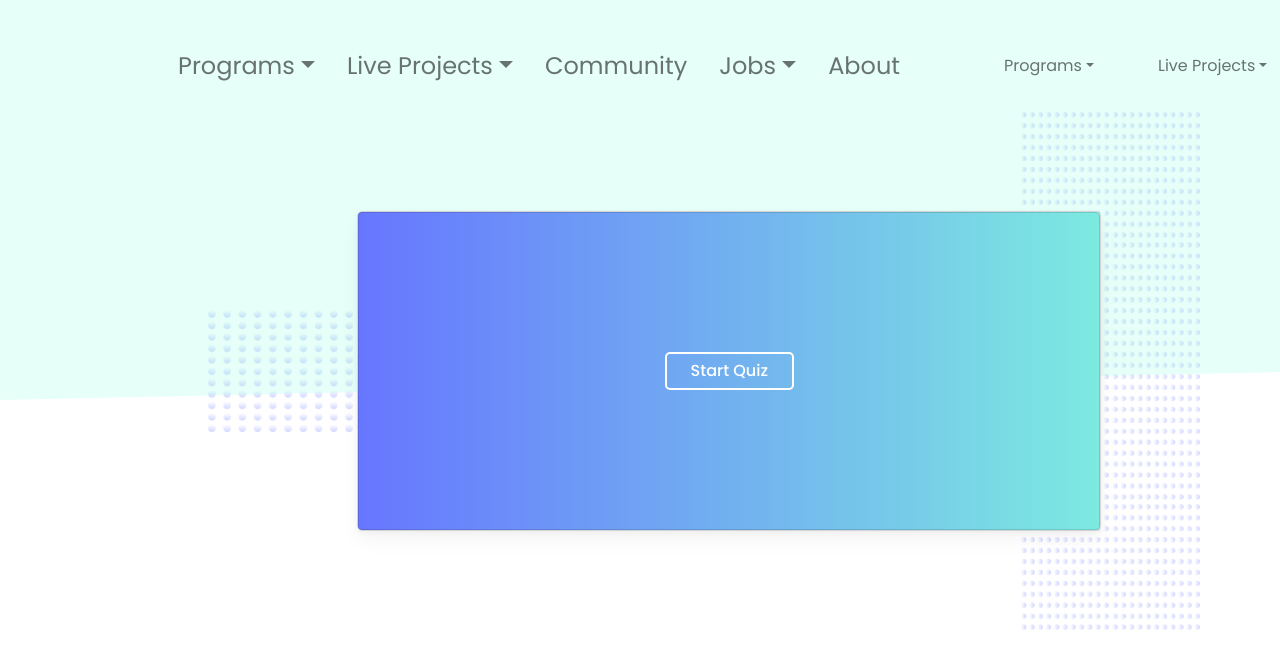
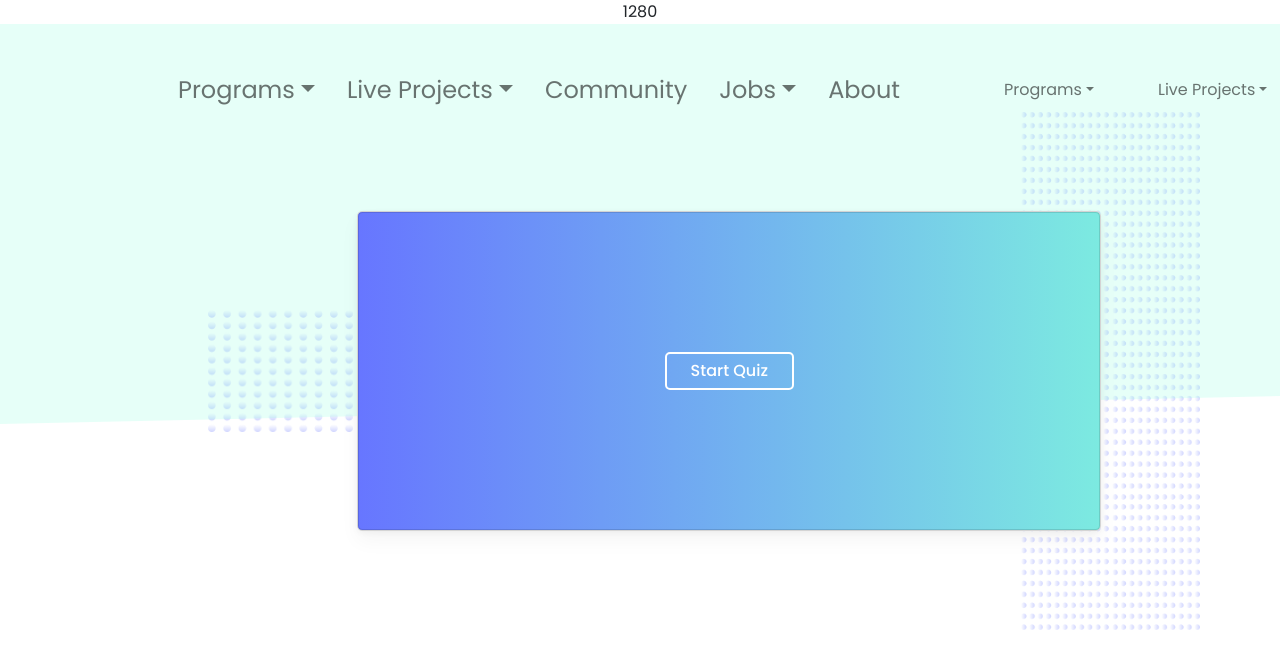
Before and after one commit to vivek9142/quiz_app, a React (Create React App) app: page / in a window 1280 px wide. Shown: the top 668 px of the page. Built offline with nearby package versions, Linux system fonts and the light colour scheme; no server answers.

Commit message:
added hook useDimensions and WIP in mediaQueryhookPrep

```diff
--- a/src/components/Header/HeaderDesktop/HeaderDesktop.component.jsx
+++ b/src/components/Header/HeaderDesktop/HeaderDesktop.component.jsx
@@ -28,9 +28,6 @@ const Header  = () => {
 
                         </Nav>
                       </Navbar.Collapse>
-                    {/* <div className="navbar__sidebar--icon-container">
-                      <img src={SideBarIcon} alt="" className="navbar__sidebar--icon" />
-                    </div> */}
                   </Container>
         </Navbar>
         </>
--- a/src/pages/Homepage/Homepage.page.jsx
+++ b/src/pages/Homepage/Homepage.page.jsx
@@ -1,3 +1,4 @@
+import {useState,useEffect} from 'react';
 import QuizCard from '../../components/QuizCard/QuizCard.component';
 import DotsVertical from '../../assets/img/dots_verticle.png';
 import DotsHorizontal from '../../assets/img/dots_horizontal.png';
@@ -5,13 +6,17 @@ import HeaderDesktop from '../../components/Header/HeaderDesktop/HeaderDesktop.c
 import HeaderSidebar from '../../components/Header/HeaderSidebar/HeaderSidebar.component';
 
 import './Homepage.styles.scss';
+import useDimensions from '../../utils/screenDimension';
+
+
 
 const Homepage = props => {
+    const dimension = useDimensions();
     return (
       <>
 
         <div className="homepage__container">
-
+            {dimension.width}
             <div className="homepage">
               <div className="homepage__top--container">
                 <HeaderDesktop/>
--- /dev/null
+++ b/src/utils/screenDimension.js
@@ -0,0 +1,30 @@
+import {useState,useEffect} from 'react';
+
+function getWindowDimensions(){
+    const {innerWidth:width,innerHeight:height} = window;
+
+    return {
+      width,height
+    }
+  }
+
+function useDimensions(){
+    const [dimension,setDimension] = useState({width:window.innerWidth,height:window.innerHeight});
+
+  useEffect(()=>{
+    function setDimensions(){
+      setDimension(getWindowDimensions())
+    }
+    window.addEventListener('resize', setDimensions);
+
+    return () => {
+      window.removeEventListener('resize',setDimensions);
+    }
+
+  },[dimension]);
+
+  return dimension;
+}
+
+
+export default useDimensions;
```
Also changed, not shown: src/constants/mediaQueries.js (added, +21 -0 lines). Lines whose indentation alone changed are shown as unchanged.
